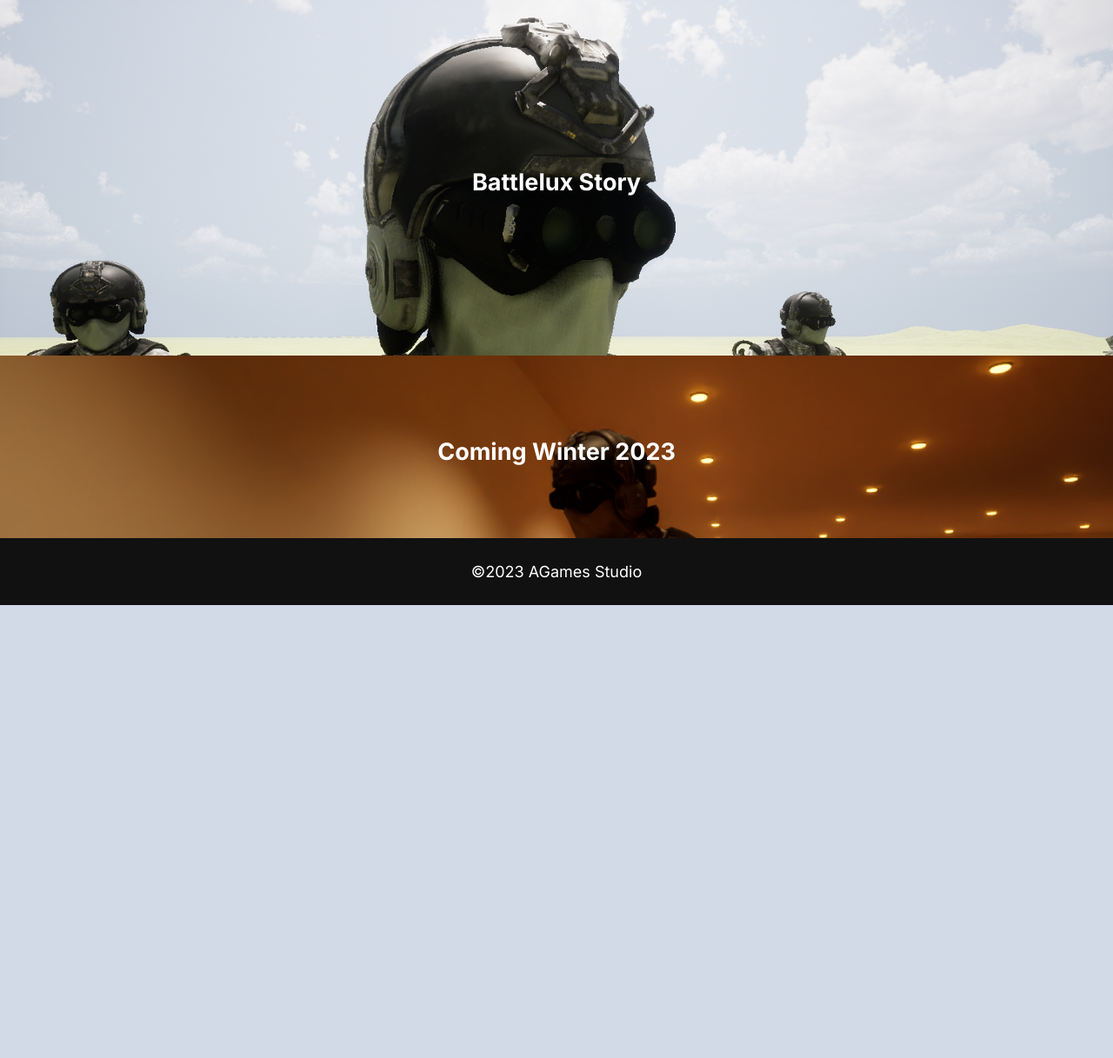
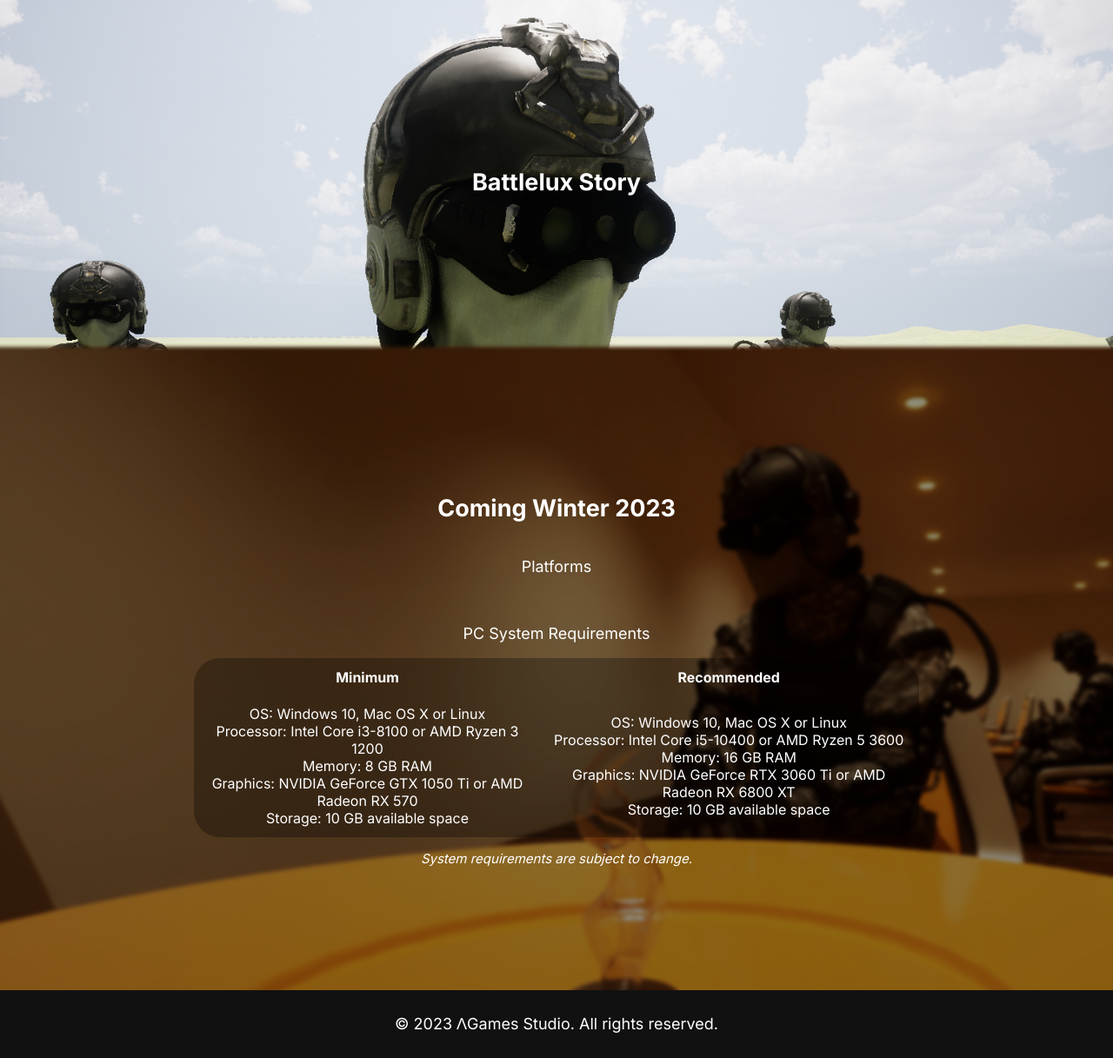
Before and after one commit to AGames-Studio/BattleluxWebsite, a PHP site: page / in a window 1280 px wide. Shown: the part 2441-3658 px from the top of the page at 87% size. Before the commit the page ends 3137 px from the top, so only its background shows below. Run offline with PHP 8.4, Linux system fonts and the light colour scheme.

Commit message:
I stg its almost done

```diff
--- a/components/navBar.html
+++ b/components/navBar.html
@@ -1,5 +1,5 @@
 <ul>
     <li class="navLogo"><a href="./#"><img src="img/Battlelux-Blue.png" alt="Logo" class="navLogoImg"></a></li>
-    <li class="navItem"><a href="./Download" class="navItemText">Download</a></li>
-    <li class="navItem"><a href="./About" class="navItemText">About</a></li>
+    <li class="navItem"><a href="./#comingSoon" class="navItemText">Download</a></li>
+    <li class="navItem"><a href="./#about" class="navItemText">About</a></li>
 </ul>
--- a/css/style.css
+++ b/css/style.css
@@ -6,6 +6,7 @@
   padding: 0%;
   margin: 0%;
   overflow-x: hidden;
+  scroll-behavior: smooth;
 }
 
 body {
@@ -24,7 +25,7 @@
   background-image: url('../img/HighresScreenshot00009.png');
   background-color: rgba(0, 0, 0, .2);
   background-blend-mode: multiply;
-  transition: all 1s;
+  transition: background-color 1.5s;
   z-index: 2;
 }
 
@@ -39,7 +40,7 @@
   z-index: 100;
   background-color: rgba(0, 0, 0, 0);
   position:fixed;
-  transition: all 0.25s;
+  transition: background-color 0.25s;
 }
 
 nav ul {
@@ -92,8 +93,10 @@
 }
 
 footer {
+  position: relative;
   text-align: center;
   background-color: #111;
+  z-index: 5;
 }
 
 nav ul {
@@ -137,6 +140,7 @@
 
 footer {
   padding: 10px;
+  font-size: 15px;
 }
 
 /* Custom Scrollbar */
@@ -242,16 +246,32 @@
 }
 
 .sectionComingSoon {
+  position: relative;
   display: flex;
   flex-direction: column;
   padding-top: 10px;
   align-items: center;
   justify-content: center;
   text-align: center;
+  height: 90vh;
+  z-index: 0;
+}
+
+.sectionComingSoon::before {
+  content: "";
   background-image: url('../img/image2.png');
+  background-color: rgba(0, 0, 0, 0.45);
+  filter: blur(2px);
+  background-blend-mode: multiply;
   background-size: cover;
-  height: 200px;
+  position: absolute;
+  top: -10px;
+  left: -10px;
+  right: -10px;
+  bottom: -10px;
+  z-index: -1;
 }
+
 
 .sectionText{
   width: 50vw;
@@ -270,3 +290,21 @@
   background: rgb(150, 150, 150);
   border-radius: 10px;
 }
+
+table {
+  background-color: rgba(0, 0, 0, 0.3);
+  border-radius: 30px;
+  width: 80%;
+  margin-left: auto;
+  margin-right: auto;
+  transition: all 0.25s;
+}
+
+table:hover {
+  background-color: rgba(0, 0, 0, 0.4);
+  border-radius: 40px;
+}
+
+th, td {
+  padding: 10px;
+}
--- a/index.html
+++ b/index.html
@@ -6,6 +6,7 @@
         <meta name="viewport" content="width=device-width, initial-scale=1.0">
         <title>Battlelux: The Realistic Battle Royale Experience</title>
         <link href="css/style.css" rel="stylesheet">
+        <link href="../img/Battlelux-Blue.png" rel="icon">
         <script src="js/main.js"></script>
         <script src="js/tipText.js"></script>
     </head>
@@ -15,7 +16,7 @@
             <h1>Enter the all new realistic battlefield.</h1>
             <p class="tipText" id="tipText"></p>
         </div>
-        <div class="section1">
+        <div class="section1" id="about">
                 <h2>Battlelux</h2>
             <p class="sectionText">Battlelux is a realistic and thrilling third person shooter game. You can create your own character and customize your weapons to suit your style. Whether you prefer guns or melee combat, you can defeat your enemies in various ways. Join the Battle Royale mode and survive until you are the last one standing. Or dive into the story mode and enjoy an engaging plot and stunning graphics.</p>
         </div>
@@ -34,11 +35,31 @@
         <div class="section5">
             <h2>Battlelux Story</h2>
         </div>
-        <div class="sectionComingSoon">
+        <div class="sectionComingSoon"  id="comingSoon">
             <h2>Coming Winter 2023</h2>
+            <div>
+                <p>Platforms</p>
+                <img>
+                <img>
+                <img>
+            </div>
+            <div>
+                <p>PC System Requirements</p>
+                <table>
+                    <tr>
+                    <th>Minimum</th>
+                    <th>Recommended</th>
+                    </tr>
+                    <tr>
+                    <td>OS: Windows 10, Mac OS X or Linux<br>Processor: Intel Core i3-8100 or AMD Ryzen 3 1200<br>Memory: 8 GB RAM<br>Graphics: NVIDIA GeForce GTX 1050 Ti or AMD Radeon RX 570<br>Storage: 10 GB available space</td>
+                    <td>OS: Windows 10, Mac OS X or Linux<br>Processor: Intel Core i5-10400 or AMD Ryzen 5 3600<br>Memory: 16 GB RAM<br>Graphics: NVIDIA GeForce RTX 3060 Ti or AMD Radeon RX 6800 XT<br>Storage: 10 GB available space</td>
+                    </tr>
+                </table>
+                <p style="font-size: 15px;"><em>System requirements are subject to change.</em></p>
+            </div>
         </div>
     </body>
     <footer>
-        <p>&copy;2023 AGames Studio</p>
+        <p>&copy; 2023 ΛGames Studio. All rights reserved.</p>
     </footer>
 </html>
```
Also changed, not shown: js/main.js (+33 -7 lines), img/image.png (added), img/image3.png (added).
